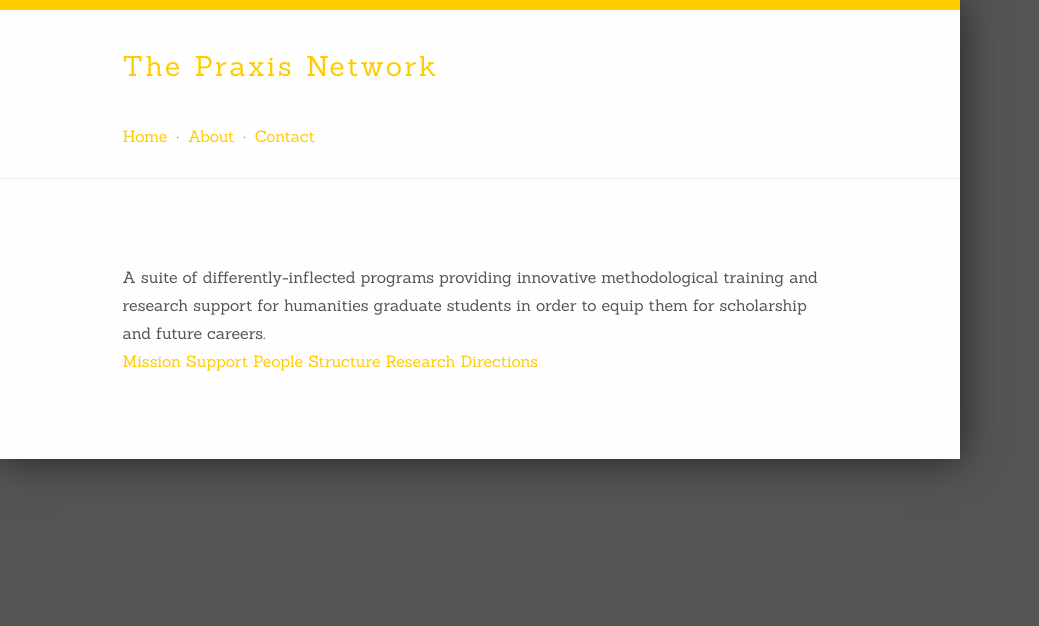
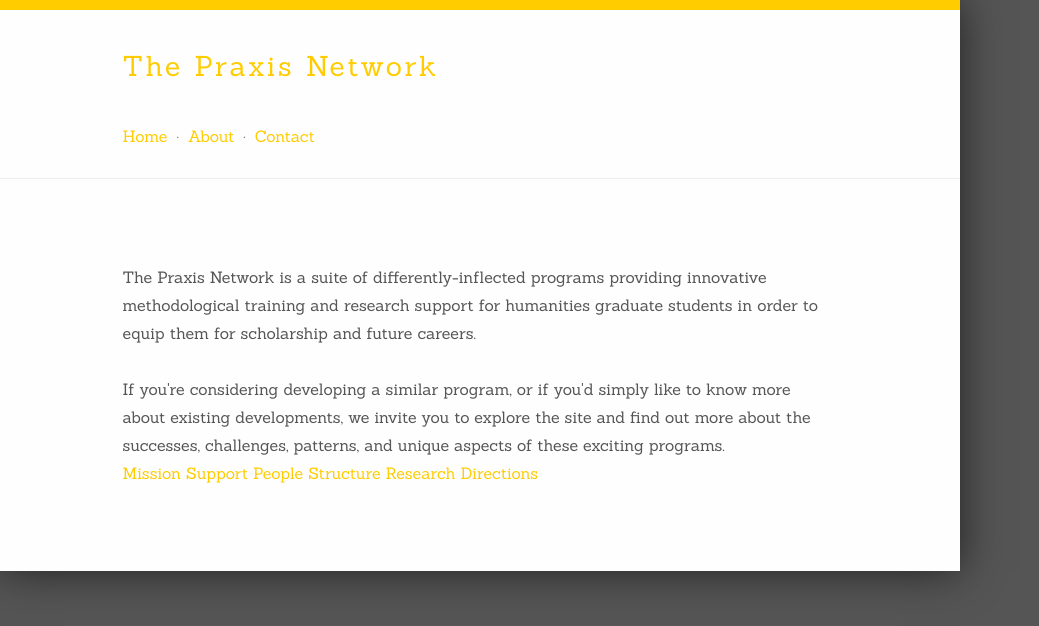
Before and after one commit to praxisnetwork/praxisnetwork.github.com, a Jekyll site: the page built from index.html, in a window 1280 px wide. Shown: the top 626 px of the page, without its empty margins (0-1039 px from the left). Built offline with Jekyll 4.4.1, drawn with Linux system fonts in a browser that asks for light colours; nearby versions of some CDN libraries; Markdown is read by kramdown in place of the engine named in the settings.

Commit message:
Minor edits to content

```diff
--- a/about.html
+++ b/about.html
@@ -4,6 +4,6 @@ layout: default
 
 <h1>About</h1>
 
-<p>The Praxis Network was developed as part of the Scholarly Communication Institute's 2012-2013 work stream on rethinking graduate education, which aspires to think through the important new literacies of humanities disciplines, the post-graduate career opportunities for students, and the best ways of providing methodological training and research support in light of both disciplinary and post-graduate needs. It complements a survey of perceptions of career preparation among humanities graduate students and their employers, as well as a series of meetings that SCI is convening in partnership with the Consortium of Humanities Centers and Institutes (CHCI) and centerNet, an international network of digital humanities centers.</p>
+<p>The Praxis Network was developed as part of the Scholarly Communication Institute's 2012-2013 work stream on rethinking graduate education, which aspires to think through the emerging literacies necessary in humanities disciplines, the post-graduate career opportunities for students, and the best ways of providing methodological training and research support in light of both disciplinary and post-graduate needs. It complements a survey of perceptions of career preparation among humanities graduate students and their employers, as well as a series of meetings that SCI is convening in partnership with the Consortium of Humanities Centers and Institutes (CHCI) and centerNet, an international network of digital humanities centers.</p>
 <p>Each of the programs featured here was developed independently in an ecosystem that includes a wide range of factors: disciplinary expectations, institutional needs, resource opportunities, and so on. Each has also confronted a unique set of challenges. This is not meant to be a comprehensive list of all the possibilities for innovating methodological training—far from it. Rather, these programs represent some of the patterns and idiosyncrasies new programs with similar goals are likely to face. </p>
 <p>As you explore the site, we hope that you will notice aspects of each program that are similar to your home institution, and other elements that are distinct. By sharing information publicly, the people and programs involved hope to make it easier for others who may wish to establish similar programs to establish good practices and to navigate common challenges.</p>
--- a/index.html
+++ b/index.html
@@ -2,6 +2,7 @@
 layout: default
 ---
 
-<p>A suite of differently-inflected programs providing innovative methodological training and research support for humanities graduate students in order to equip them for scholarship and future careers.</p>
+<p>The Praxis Network is a suite of differently-inflected programs providing innovative methodological training and research support for humanities graduate students in order to equip them for scholarship and future careers.</p>
+<p>If you're considering developing a similar program, or if you'd simply like to know more about existing developments, we invite you to explore the site and find out more about the successes, challenges, patterns, and unique aspects of these exciting programs.</p>
 
 {% include category-nav.html %}
--- a/mission.html
+++ b/mission.html
@@ -3,7 +3,7 @@ layout: category
 title: Mission
 ---
 
-    <p>The mission of each program varies depending on disciplinary alignment, where it sits within the university, and who is involved. Despite the differences, every program recognizes the importance of preparing graduate students to be excellent scholars while also equipping them to excel in roles outside the professoriate.</p>
+    <p>The mission of each program varies depending on disciplinary alignment, institutional context, pedagogical approach, and leadership. Despite the differences, every program emphasizes the importance of preparing students to be excellent scholars while also equipping them to excel in roles outside the professoriate.</p>
 
     <table cellpadding="0" cellspacing="0">
         <tbody>
@@ -22,7 +22,7 @@ title: Mission
       </tr>
       <tr>
           <th>CUNY DHI</th>
-          <td>To highlight a broad range of exciting digital projects and resources at the CUNY Graduate Center, and to create institutional change across the CUNY campuses by heightening the public presence of digital efforts.</td>
+          <td>To create and highlight a broad range of exciting digital projects and resources at the CUNY Graduate Center, and to create institutional change across the CUNY campuses by heightening the public presence of digital efforts.</td>
       </tr>
         <tr>
             <th>UCLDH</th>
```
